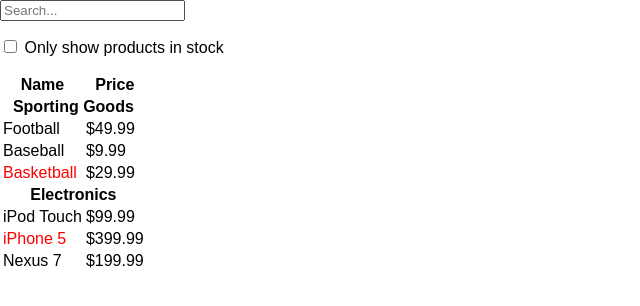
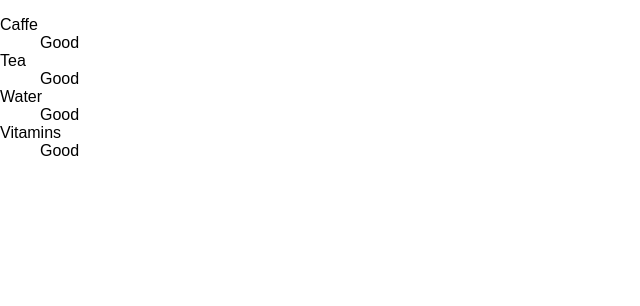
Before and after one commit to NachoTsvetkov/react-step-by-step, a React (Create React App) app: page / in a window 1280 px wide. Shown: the top 306 px of the page, without its empty margins (0-640 px from the left). Built offline with nearby package versions, Linux system fonts and the light colour scheme.

Commit message:
#13 Accessiblity finished

```diff
--- a/src/index.js
+++ b/src/index.js
@@ -2,191 +2,35 @@
 import ReactDOM from 'react-dom';
 import './index.css';
 
-class ProductCategoryRow extends React.Component {
-  render() {
-    const category = this.props.category;
-    return (
-      <tr>
-        <th colSpan="2">{category}</th>
-      </tr>
-    );
-  }
+function Fragment(props) {
+  return <div>{props.children}</div>;
 }
 
-class ProductRow extends React.Component {
-  render() {
-    const product = this.props.product;
-    const name = product.stocked ? (
-      product.name
-    ) : (
-      <span style={{ color: 'red' }}>{product.name}</span>
-    );
-
-    return (
-      <tr>
-        <td>{name}</td>
-        <td>{product.price}</td>
-      </tr>
-    );
-  }
+function ListItem({ item }) {
+  return (
+    <Fragment>
+      <dt>{item.term}</dt>
+      <dd>{item.description}</dd>
+    </Fragment>
+  );
 }
 
-class ProductTable extends React.Component {
-  render() {
-    const filterText = this.props.filterText;
-    const inStockOnly = this.props.inStockOnly;
-
-    const rows = [];
-    let lastCategory = null;
-
-    this.props.products.forEach(product => {
-      if (product.name.indexOf(filterText) === -1) {
-        return;
-      }
-      if (inStockOnly && !product.stocked) {
-        return;
-      }
-      if (product.category !== lastCategory) {
-        rows.push(
-          <ProductCategoryRow
-            category={product.category}
-            key={product.category}
-          />
-        );
-      }
-      rows.push(<ProductRow product={product} key={product.name} />);
-      lastCategory = product.category;
-    });
-
-    return (
-      <table>
-        <thead>
-          <tr>
-            <th>Name</th>
-            <th>Price</th>
-          </tr>
-        </thead>
-        <tbody>{rows}</tbody>
-      </table>
-    );
-  }
+function Glossary(props) {
+  return (
+    <dl>
+      {props.items.map(item => (
+        // Fragments should also have a `key` prop when mapping collections
+        <ListItem key={item.id} item={item} />
+      ))}
+    </dl>
+  );
 }
 
-class SearchBar extends React.Component {
-  constructor(props) {
-    super(props);
-    this.handleFilterTextChange = this.handleFilterTextChange.bind(this);
-    this.handleInStockChange = this.handleInStockChange.bind(this);
-  }
-
-  handleFilterTextChange(e) {
-    this.props.onFilterTextChange(e.target.value);
-  }
-
-  handleInStockChange(e) {
-    this.props.onInStockChange(e.target.checked);
-  }
-
-  render() {
-    return (
-      <form>
-        <input
-          type="text"
-          placeholder="Search..."
-          value={this.props.filterText}
-          onChange={this.handleFilterTextChange}
-        />
-        <p>
-          <input
-            type="checkbox"
-            checked={this.props.inStockOnly}
-            onChange={this.handleInStockChange}
-          />{' '}
-          Only show products in stock
-        </p>
-      </form>
-    );
-  }
-}
-
-class FilterableProductTable extends React.Component {
-  constructor(props) {
-    super(props);
-    this.state = {
-      filterText: '',
-      inStockOnly: false
-    };
-
-    this.handleFilterTextChange = this.handleFilterTextChange.bind(this);
-    this.handleInStockChange = this.handleInStockChange.bind(this);
-  }
-
-  handleFilterTextChange(filterText) {
-    this.setState({
-      filterText: filterText
-    });
-  }
-
-  handleInStockChange(inStockOnly) {
-    this.setState({
-      inStockOnly: inStockOnly
-    });
-  }
-
-  render() {
-    return (
-      <div>
-        <SearchBar
-          filterText={this.state.filterText}
-          inStockOnly={this.state.inStockOnly}
-          onFilterTextChange={this.handleFilterTextChange}
-          onInStockChange={this.handleInStockChange}
-        />
-        <ProductTable
-          products={this.props.products}
-          filterText={this.state.filterText}
-          inStockOnly={this.state.inStockOnly}
-        />
-      </div>
-    );
-  }
-}
-
-const PRODUCTS = [
-  {
-    category: 'Sporting Goods',
-    price: '$49.99',
-    stocked: true,
-    name: 'Football'
-  },
-  {
-    category: 'Sporting Goods',
-    price: '$9.99',
-    stocked: true,
-    name: 'Baseball'
-  },
-  {
-    category: 'Sporting Goods',
-    price: '$29.99',
-    stocked: false,
-    name: 'Basketball'
-  },
-  {
-    category: 'Electronics',
-    price: '$99.99',
-    stocked: true,
-    name: 'iPod Touch'
-  },
-  {
-    category: 'Electronics',
-    price: '$399.99',
-    stocked: false,
-    name: 'iPhone 5'
-  },
-  { category: 'Electronics', price: '$199.99', stocked: true, name: 'Nexus 7' }
+let items = [
+  { id: 1, term: 'Caffe', description: 'Good' },
+  { id: 2, term: 'Tea', description: 'Good' },
+  { id: 3, term: 'Water', description: 'Good' },
+  { id: 4, term: 'Vitamins', description: 'Good' }
 ];
 
-ReactDOM.render(
-  <FilterableProductTable products={PRODUCTS} />,
-  document.getElementById('root')
-);
+ReactDOM.render(<Glossary items={items} />, document.getElementById('root'));
```
Also changed, not shown: src/apps/accessibility.js (added, +36 -0 lines).
